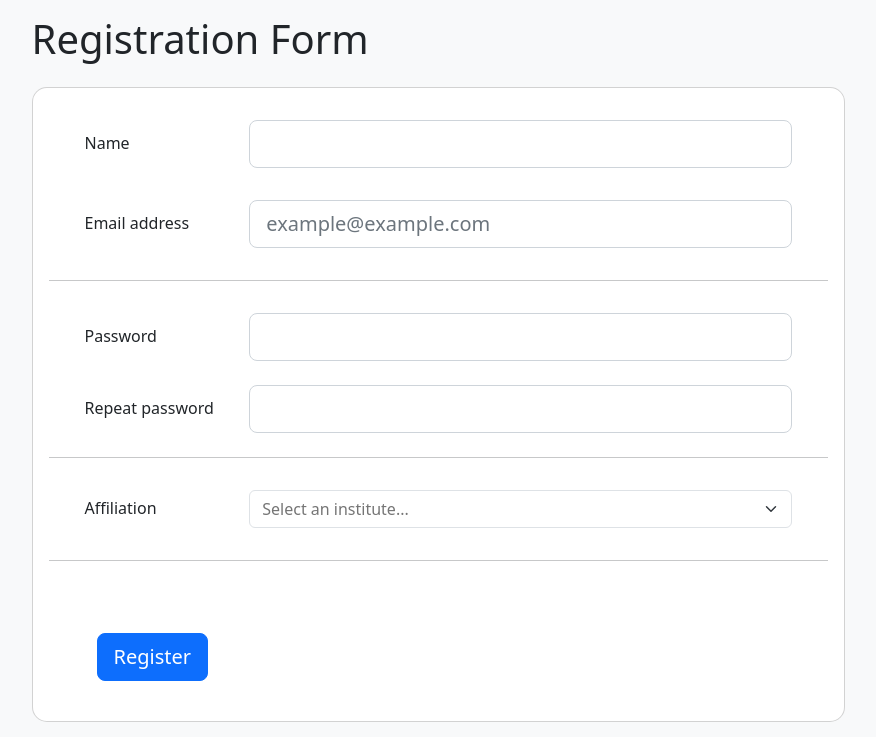
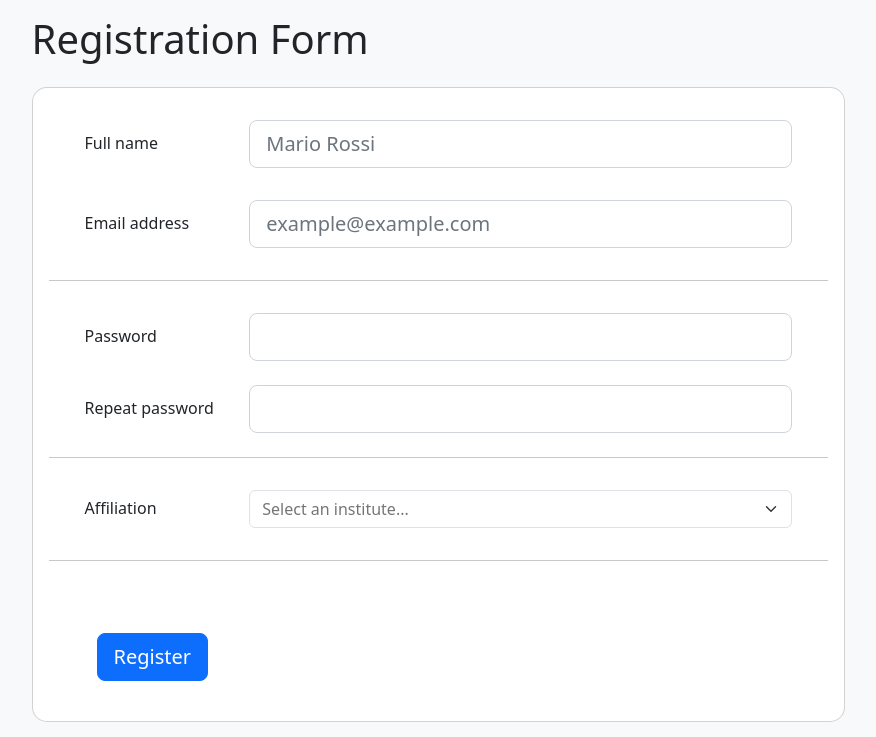
Before and after one commit to ISP-CNR/erddap-cms, a Python web app: template frontend/templates/register.html in a window 1280 px wide. Shown: the part 108-845 px from the top of the page, without its empty margins (202-1078 px from the left). Run offline with Jinja, Linux system fonts and the light colour scheme; the template is opened without the code that fills it, so the values that code supplies are empty; some libraries are stand-ins or nearby versions.

Commit message:
Clarify the Name field means full name, on registration and user edit forms
The bare label "Name" didn't make clear it expects a full name (could
read as just a first name or username). Relabeled to "Full name" and
added a "Mario Rossi" placeholder, on both the public registration
form and the admin's edit-user form (same field, same ambiguity).

```diff
--- a/frontend/templates/register.html
+++ b/frontend/templates/register.html
@@ -20,10 +20,10 @@
           <div class="card-body">
             <div class="row align-items-center py-3">
               <div class="col-md-3 ps-5">
-                <h6 class="mb-0">Name</h6>
+                <h6 class="mb-0">Full name</h6>
               </div>
               <div class="col-md-9 pe-5">
-                <input type="text" name="name" class="form-control form-control-lg"
+                <input type="text" name="name" class="form-control form-control-lg" placeholder="Mario Rossi"
                 value="{{name}}" required="required" />
               </div>
             </div>
--- a/frontend/templates/user.html
+++ b/frontend/templates/user.html
@@ -31,12 +31,12 @@
   <form id="ediUserForm" method="POST">
     {% if (user.identities | selectattr('provider', 'equalto', 'local') | list) %}
     <div class="mb-3">
-      <label for="name" class="form-label">Name</label>
-      <input type="string" class="form-control" id="name" name="name" required="required" value="{{user.name or ''}}">
+      <label for="name" class="form-label">Full name</label>
+      <input type="string" class="form-control" id="name" name="name" placeholder="Mario Rossi" required="required" value="{{user.name or ''}}">
     </div>
     {%else%}
     <div class="mb-3">
-      <label for="name" class="form-label">Name</label>
+      <label for="name" class="form-label">Full name</label>
       <input style="background-color: #d3d3d3 !important;" style="background-color: #d3d3d3 !important;" type="string" class="form-control" id="name" name="name" required="required" value="{{user.name or ''}}" disabled>
     </div>
     {% endif %}
```
